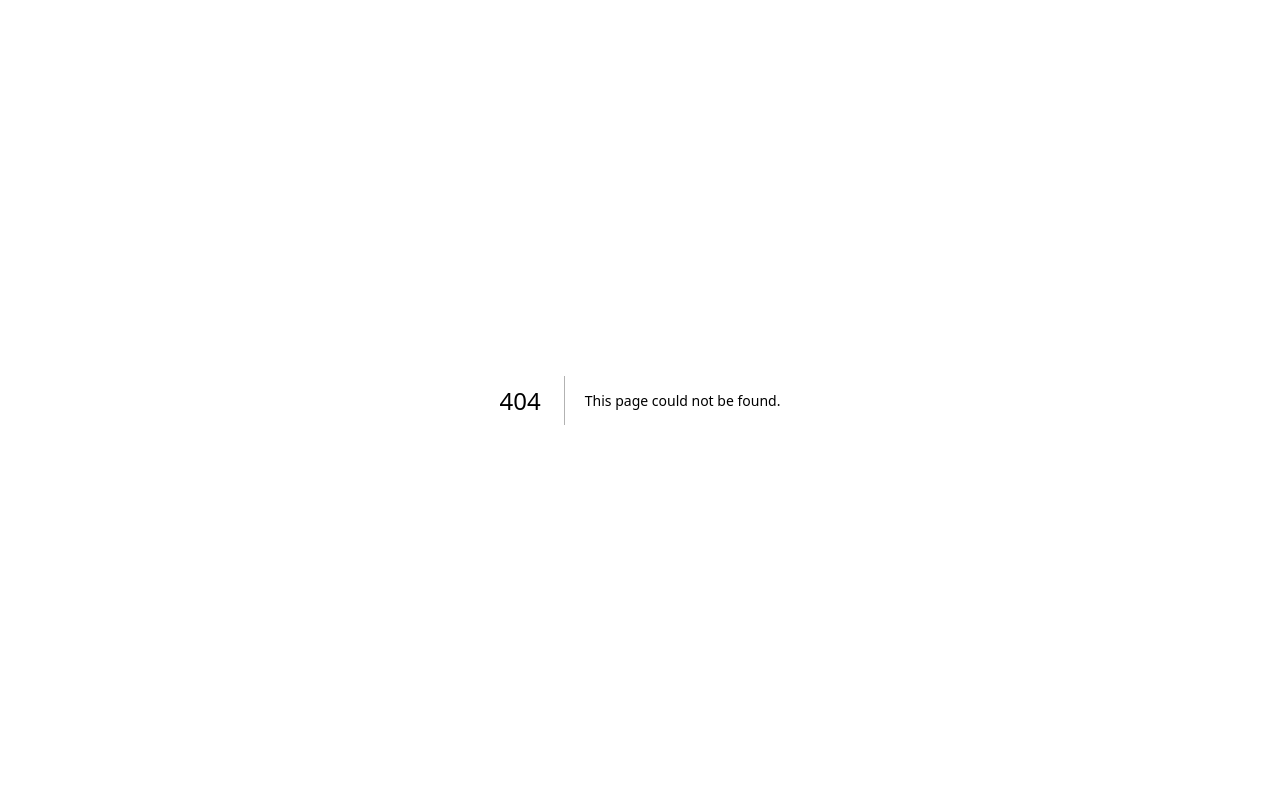
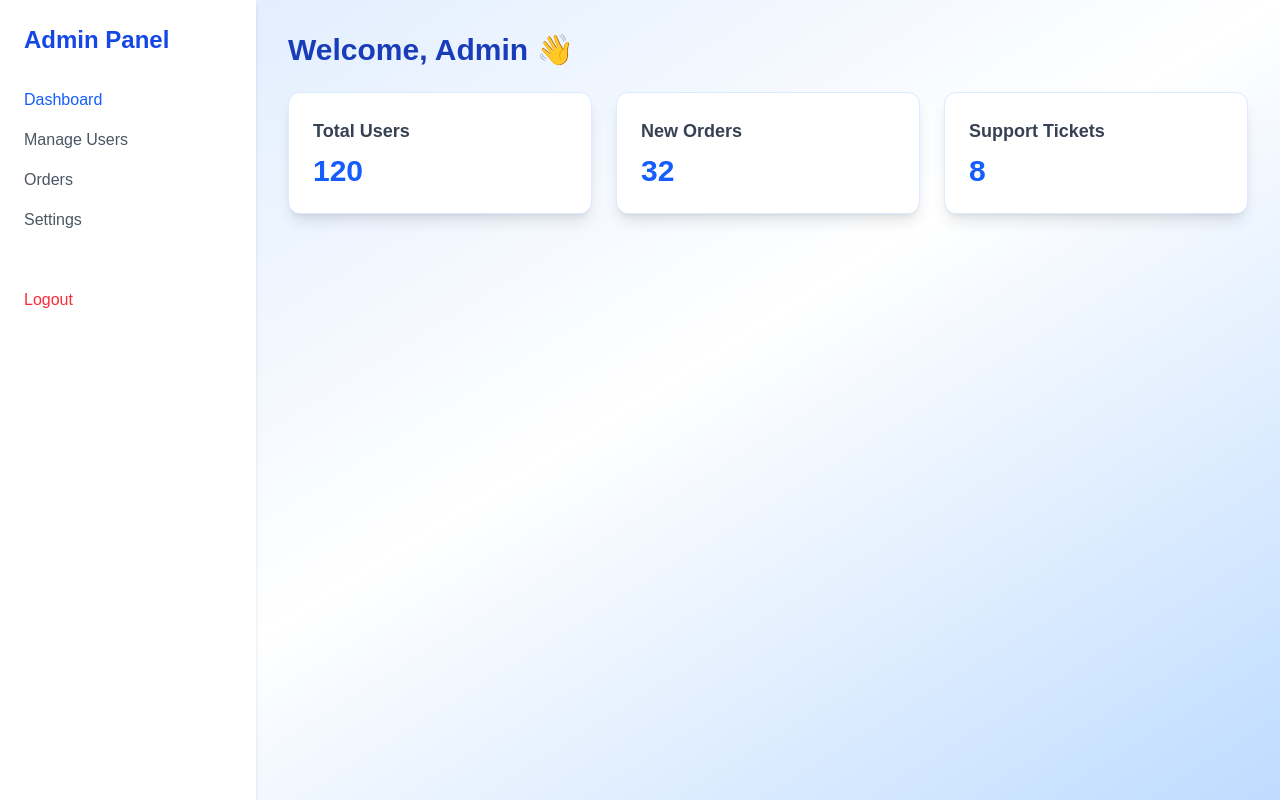
Before and after one commit to RAO-SHAHBAZ/Ecom-With-HMZA, a Next.js app: page /dashboard in a window 1280 px wide. Before the commit this address had no page. Built offline with nearby package versions, Linux system fonts and the light colour scheme.

Commit message:
admin Pannel Created

```diff
--- a/app/admin-login/page.jsx
+++ b/app/admin-login/page.jsx
@@ -10,15 +10,17 @@ export default function AdminLoginPage() {
   const [password, setPassword] = useState('');
   const router = useRouter();
 
-  const handleLogin = (e) => {
+  const handleLogin = async (e) => {
     e.preventDefault();
 
-    // Replace with real authentication logic
-    if (email === 'rao@rao.com' && password === '1234') {
+    const res = await fetch('/api/admin-login', {
+      method: 'POST',
+      body: JSON.stringify({ email, password }),
+    });
+
+    if (res.ok) {
       toast.success('Login Successful!');
-      setTimeout(() => {
-        router.push('/admin/dashboard');
-      }, 1500);
+      setTimeout(() => router.push('/dashboard'), 1500);
     } else {
       toast.error('Invalid credentials');
     }
--- /dev/null
+++ b/app/api/admin-login/route.js
@@ -0,0 +1,13 @@
+export async function POST(req) {
+    const body = await req.json();
+    const { email, password } = body;
+
+    const adminEmail = process.env.ADMIN_EMAIL;
+    const adminPassword = process.env.ADMIN_PASSWORD;
+
+    if (email === adminEmail && password === adminPassword) {
+      return Response.json({ success: true });
+    } else {
+      return Response.json({ success: false }, { status: 401 });
+    }
+  }
--- /dev/null
+++ b/app/dashboard/page.jsx
@@ -0,0 +1,58 @@
+'use client';
+
+import { useRouter } from 'next/navigation';
+import { useEffect } from 'react';
+
+export default function AdminDashboard() {
+  const router = useRouter();
+
+  useEffect(() => {
+    // Optional: Check auth here if you implement sessions or cookies
+    // If not authenticated, redirect
+    // Example:
+    // if (!isLoggedIn) router.push('/admin/login');
+  }, []);
+
+  return (
+    <div className="min-h-screen bg-gradient-to-br from-blue-100 via-white to-blue-200">
+      <div className="flex flex-col md:flex-row">
+        {/* Sidebar */}
+        <aside className="w-full md:w-64 bg-white shadow-md p-6 md:min-h-screen">
+          <h2 className="text-2xl font-bold text-blue-700 mb-8">Admin Panel</h2>
+          <nav className="space-y-4">
+            <a href="#" className="block text-blue-600 font-medium hover:underline">Dashboard</a>
+            <a href="#" className="block text-gray-600 hover:text-blue-600">Manage Users</a>
+            <a href="#" className="block text-gray-600 hover:text-blue-600">Orders</a>
+            <a href="#" className="block text-gray-600 hover:text-blue-600">Settings</a>
+            <button
+              onClick={() => router.push('/admin/login')}
+              className="mt-10 text-red-500 hover:underline"
+            >
+              Logout
+            </button>
+          </nav>
+        </aside>
+
+        {/* Main content */}
+        <main className="flex-1 p-8">
+          <h1 className="text-3xl font-bold text-blue-800 mb-6">Welcome, Admin 👋</h1>
+
+          <div className="grid grid-cols-1 md:grid-cols-2 lg:grid-cols-3 gap-6">
+            <div className="bg-white p-6 rounded-xl shadow-lg border border-blue-100">
+              <h3 className="text-lg font-semibold text-gray-700">Total Users</h3>
+              <p className="text-3xl font-bold text-blue-600 mt-2">120</p>
+            </div>
+            <div className="bg-white p-6 rounded-xl shadow-lg border border-blue-100">
+              <h3 className="text-lg font-semibold text-gray-700">New Orders</h3>
+              <p className="text-3xl font-bold text-blue-600 mt-2">32</p>
+            </div>
+            <div className="bg-white p-6 rounded-xl shadow-lg border border-blue-100">
+              <h3 className="text-lg font-semibold text-gray-700">Support Tickets</h3>
+              <p className="text-3xl font-bold text-blue-600 mt-2">8</p>
+            </div>
+          </div>
+        </main>
+      </div>
+    </div>
+  );
+}
```
